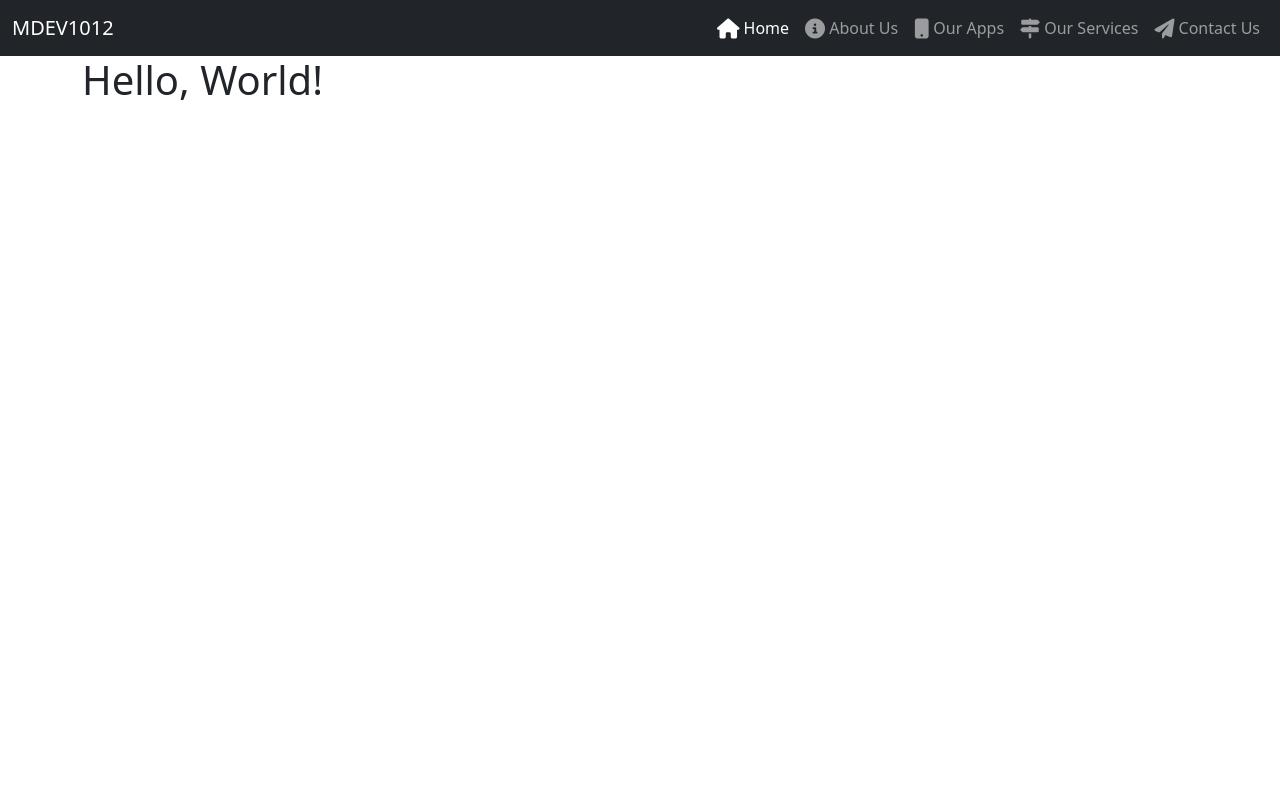
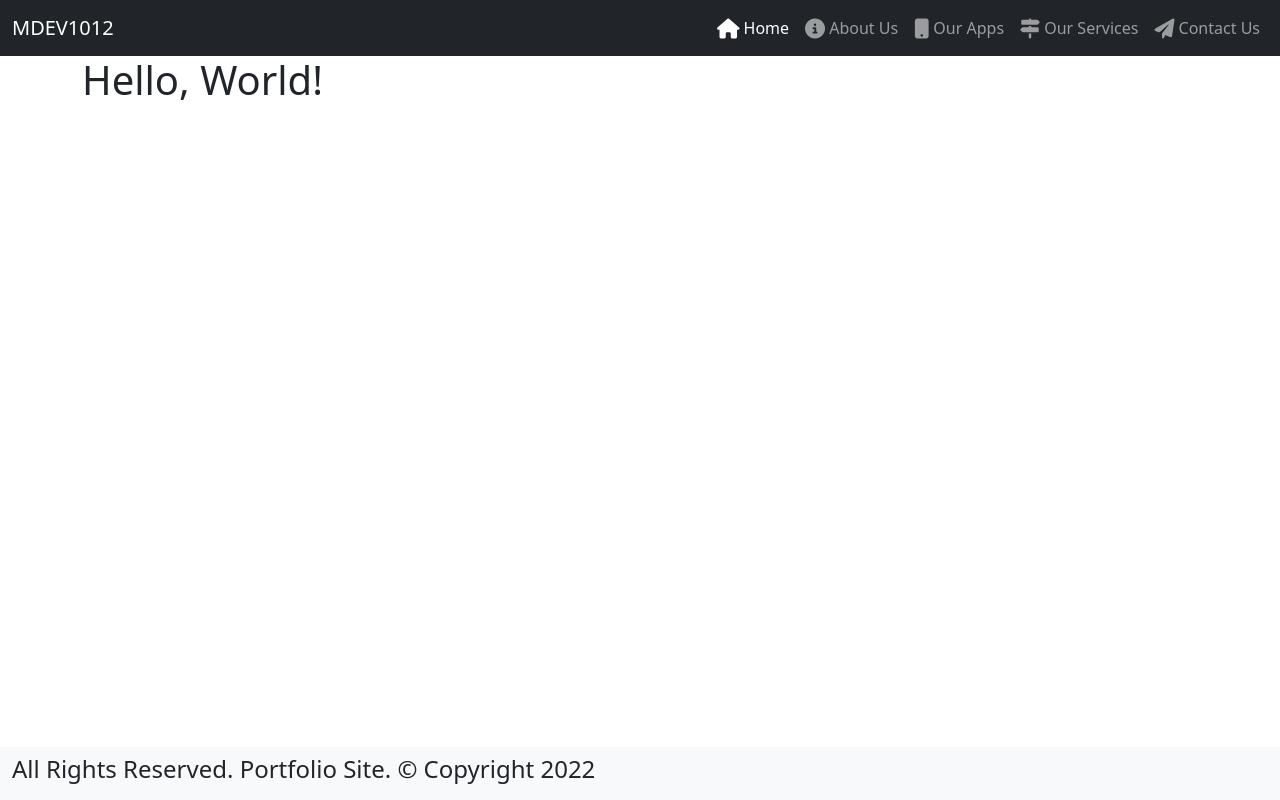
Before and after one commit to GeorgianCollege/MDEV1012-F2022-Week5, a website: page index.html in a window 1280 px wide. Drawn offline with nearby package versions, Linux system fonts and the light colour scheme.

Commit message:
added fixed nav bottom

```diff
--- a/index.html
+++ b/index.html
@@ -61,7 +61,13 @@
     </main>
 
     <!-- Secondary Nav / Footer -->
-    <footer></footer>
+    <footer>
+        <nav class="navbar fixed-bottom bg-light">
+            <div class="container-fluid">
+              <h4>All Rights Reserved. Portfolio Site. &copy; Copyright 2022</h4>
+            </div>
+          </nav>
+    </footer>
 
     <!-- JavaScript Section -->
     <script src="./node_modules/jquery/dist/jquery.min.js"></script>
```
